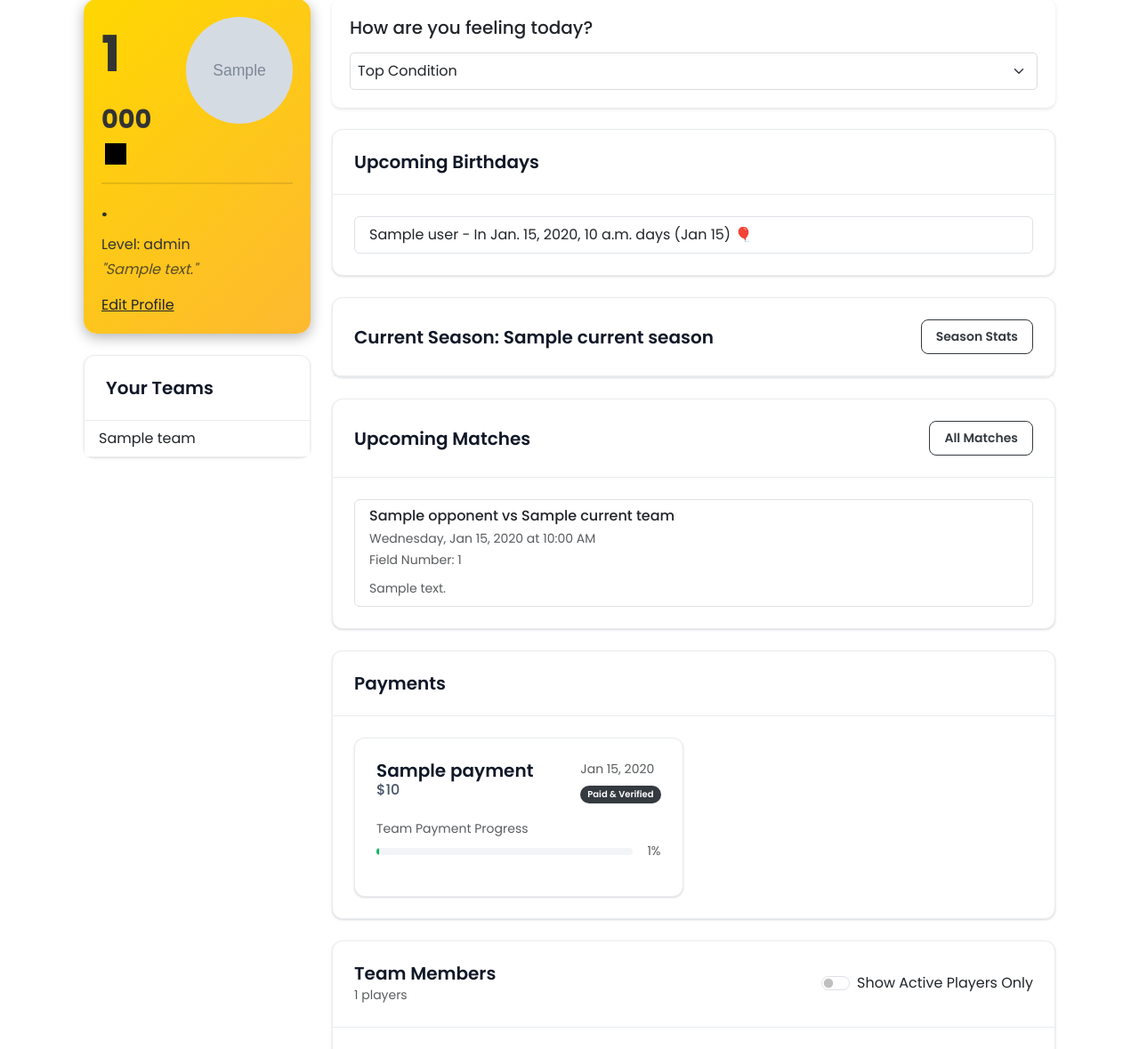
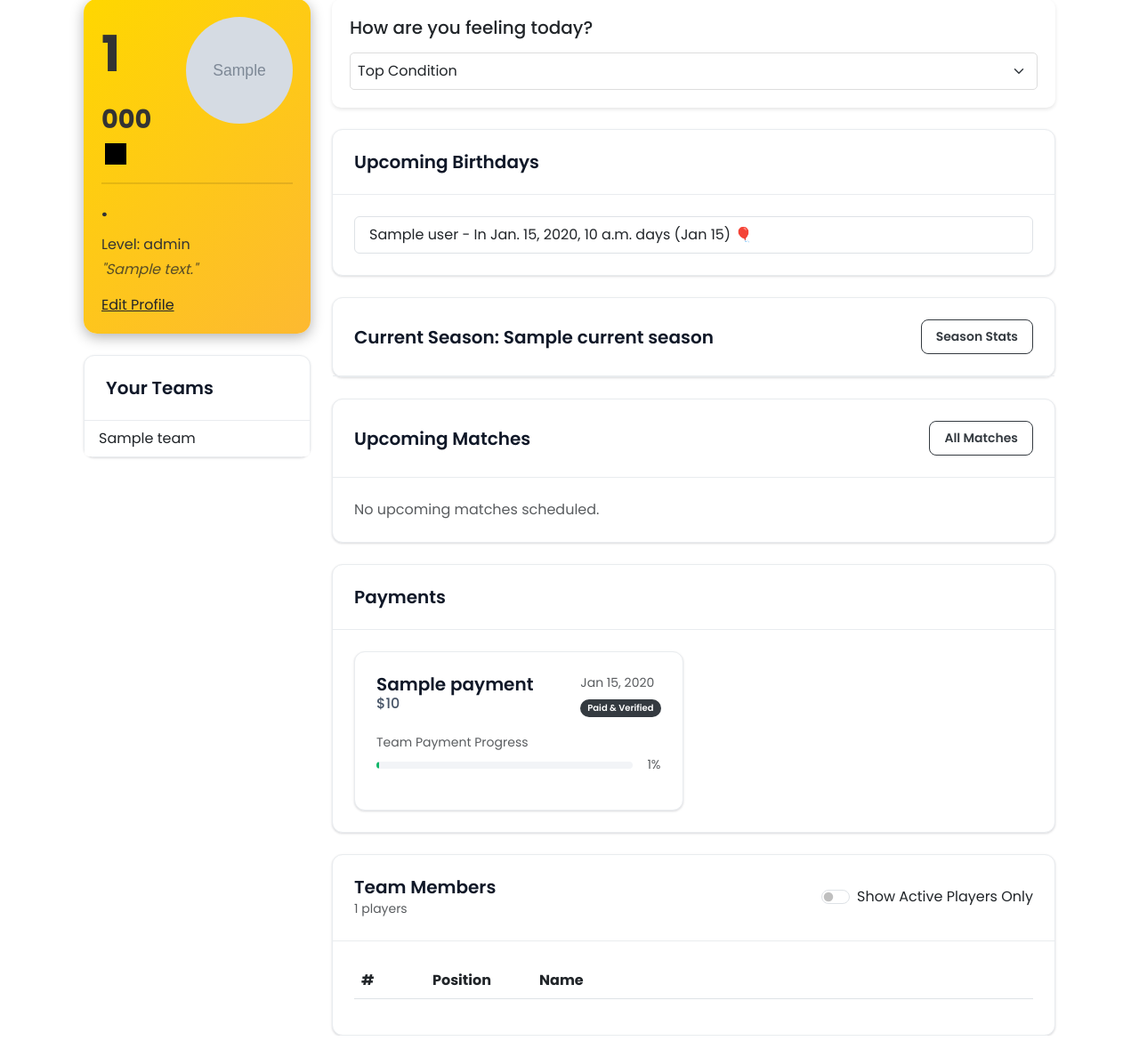
Before and after one commit to pvergaraf/lpc, a Django app: template teams/templates/teams/dashboard.html in a window 1280 px wide. Shown: the part 81-1260 px from the top of the page at 89% size. Run offline with Django 3.2, Linux system fonts and the light colour scheme; the template is opened without the code that fills it: most values are stand-ins (such as "Sample title", 1, 10 or a date in 2020); grey boxes marked "Sample" are stand-in pictures; lists and menus that the app fills with data are empty.

Commit message:
fixes for multiple teams

```diff
--- a/teams/templates/teams/dashboard.html
+++ b/teams/templates/teams/dashboard.html
@@ -735,7 +735,7 @@ body {
             </div>
             {% endif %}
 
-            <!-- Current Season -->
+            <!-- Current Season and Matches Section -->
             {% if current_season %}
                 <div class="card mb-4">
                     <div class="card-header d-flex justify-content-between align-items-center">
@@ -748,7 +748,6 @@ body {
                         </div>
                     </div>
                 </div>
-            {% endif %}
 
                 <!-- Upcoming Matches -->
                 <div class="card mb-4">
@@ -762,46 +761,24 @@ body {
                         </div>
                     </div>
                     <div class="card-body">
-                    {% if upcoming_matches %}
-                    <div class="list-group">
-                        {% for match in upcoming_matches %}
-                        <div class="list-group-item">
-                            <div class="d-flex justify-content-between align-items-center">
-                                <div>
-                                    <h6 class="mb-1">
-                                        {% if match.is_home_game %}
-                                        {{ current_team.name }} vs {{ match.opponent }}
+                        <p class="text-muted mb-0">No upcoming matches scheduled.</p>
+                    </div>
+                </div>
             {% else %}
-                                        {{ match.opponent }} vs {{ current_team.name }}
-                                        {% endif %}
-                                    </h6>
-                                    <small class="text-muted">
-                                        {{ match.match_date|date:"l, M d, Y" }} at {{ match.match_time|time:"g:i A" }}
-                                        <br>
-                                        Field Number: {{ match.field_number }}
-                                    </small>
+                <div class="card mb-4">
+                    <div class="card-header">
+                        <h5 class="card-title mb-0">No Active Season</h5>
                     </div>
+                    <div class="card-body">
+                        <p class="text-muted mb-0">There is no active season for this team.</p>
                         {% if is_team_admin %}
-                                <div class="d-flex gap-2">
-                                    <a href="{% url 'teams:match_edit' current_team.id current_season.id match.id %}" class="btn btn-outline-secondary btn-sm">
-                                        Edit
-                                    </a>
+                            <div class="mt-3">
+                                <a href="{% url 'teams:season_list' current_team.id %}" class="btn btn-primary">Manage Seasons</a>
                             </div>
                         {% endif %}
                     </div>
-                            {% if match.notes %}
-                            <div class="mt-2">
-                                <small class="text-muted">{{ match.notes }}</small>
                 </div>
             {% endif %}
-                        </div>
-                        {% endfor %}
-                    </div>
-                    {% else %}
-                    <p class="text-muted mb-0">No upcoming matches scheduled.</p>
-                    {% endif %}
-                </div>
-            </div>
 
             <!-- Payments -->
             <div class="card mb-4">
```
Also changed, not shown: teams/views.py (+67 -4 lines). Lines whose indentation alone changed are shown as unchanged.
